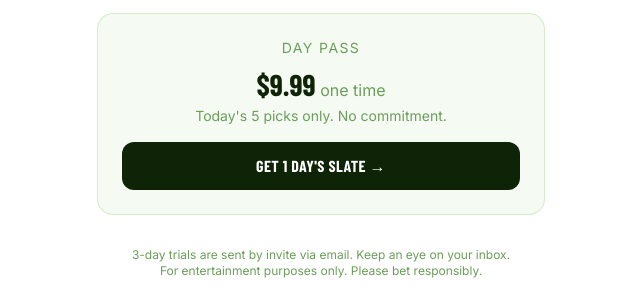
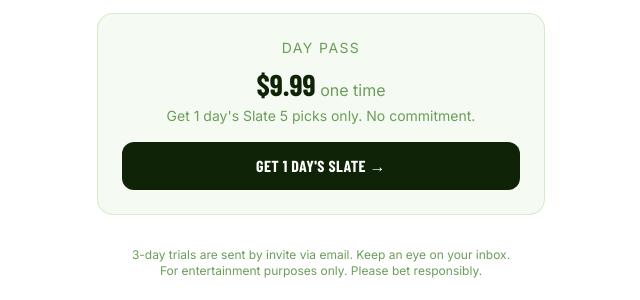
Before and after one commit to Jesusyut/morabets, a Flask app: page /mora-assists in a window 1280 px wide. Shown: the part 3503-3803 px from the top of the page, without its empty margins (319-959 px from the left). Run offline with Flask 3, Linux system fonts and the light colour scheme; data that the repository does not hold is empty; some libraries are stand-ins or nearby versions; some web fonts are replaced.

Commit message:
Update descriptive text to include "1 day's Slate"
Modify the text content within the mora_assists_sales.html template to reflect a change from "Today's" to "1 day's Slate" for clarity.

Replit-Commit-Author: Agent
Replit-Commit-Session-Id: f7330876-8129-4176-b1f0-113488c8ba4e
Replit-Commit-Checkpoint-Type: full_checkpoint
Replit-Commit-Event-Id: 4f01a265-64fd-4720-b9b2-6c2f97b76a5c
Replit-Commit-Screenshot-Url: https://storage.googleapis.com/screenshot-production-us-central1/f3d6af17-1245-4c0b-b33f-3f029fa512f3/f7330876-8129-4176-b1f0-113488c8ba4e/74Ns8yv
Replit-Helium-Checkpoint-Created: true

```diff
--- a/templates/mora_assists_sales.html
+++ b/templates/mora_assists_sales.html
@@ -294,7 +294,7 @@
         <p class="font-display font-black text-dark text-3xl mb-1">
           $9.99<span class="text-muted text-base font-ui font-normal"> one time</span>
         </p>
-        <p class="text-muted text-sm mb-4">Today's 5 picks only. No commitment.</p>
+        <p class="text-muted text-sm mb-4">Get 1 day's Slate 5 picks only. No commitment.</p>
         <a href="https://buy.stripe.com/8x2eV6e9p4Pn6cO8CV4Vy06"
            class="block w-full bg-dark text-white font-display font-black text-base uppercase tracking-wide py-3 rounded-xl hover:bg-body transition-colors">
           Get 1 day's Slate →
```
